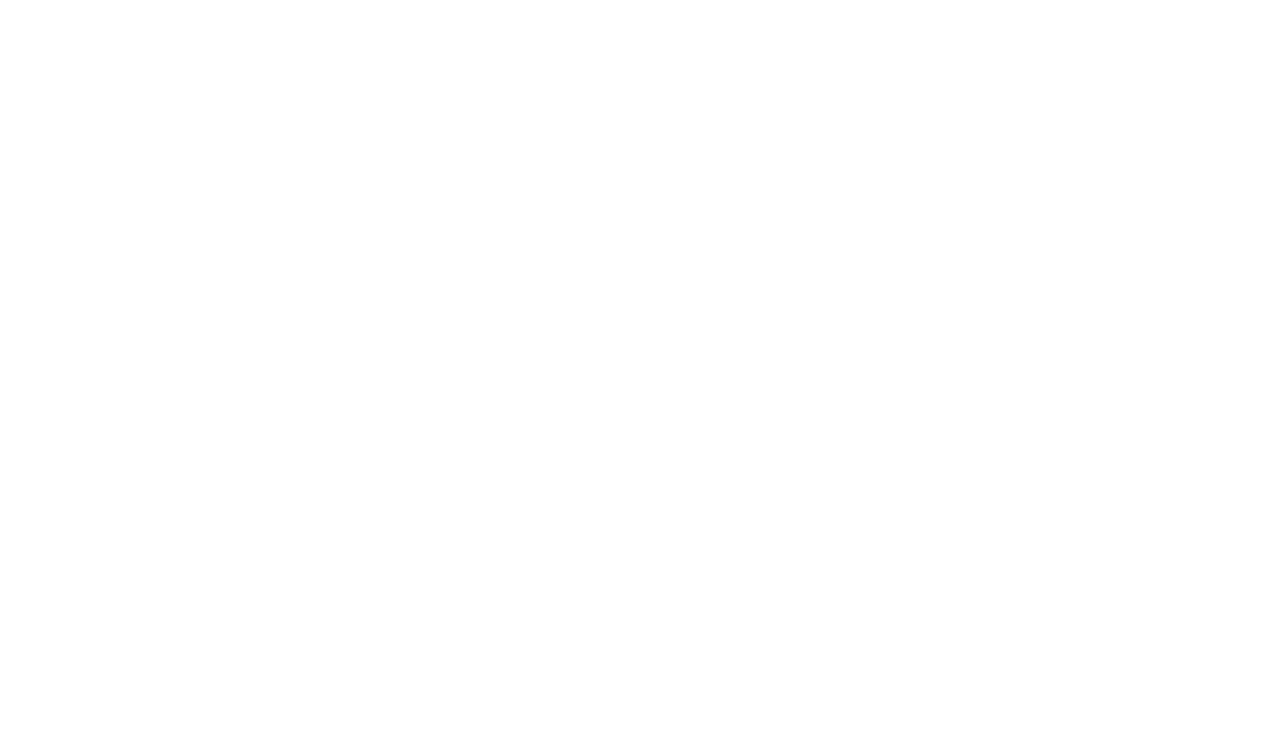
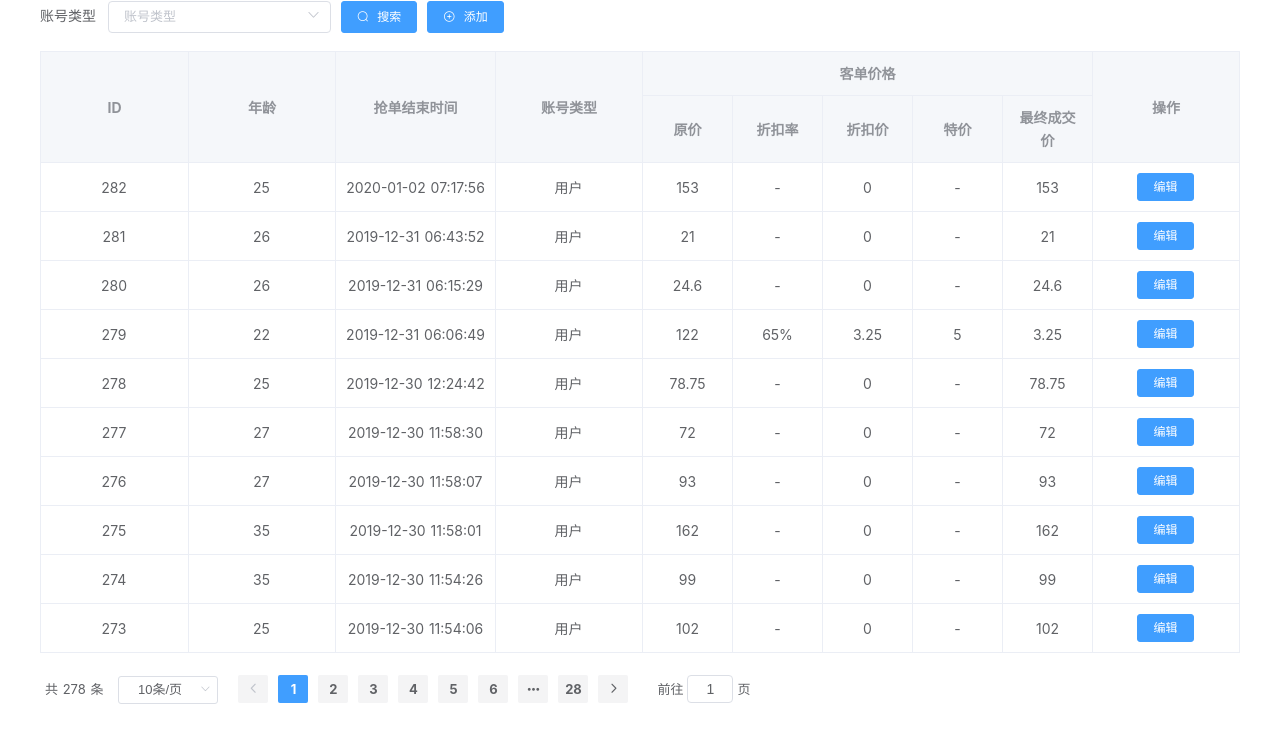
Before and after one commit to somours/notes, a Nuxt app in the folder nuxt/my_nuxt/: page /test in a window 1280 px wide. Before the commit this address had no page. Shown: the top 742 px of the page. Built offline with nearby package versions, Linux system fonts and the light colour scheme.

Commit message:
'继续完善自定义组件page及相关页面组件'

```diff
--- a/nuxt/my_nuxt/components/restructure/dialog/index.vue
+++ b/nuxt/my_nuxt/components/restructure/dialog/index.vue
@@ -45,6 +45,7 @@
       this.$emit('openDialog')
     },
     closeDialog () {
+      this.visible = false
       this.$emit('closeDialog')
     }
   }
--- a/nuxt/my_nuxt/components/restructure/dialogForm/index.vue
+++ b/nuxt/my_nuxt/components/restructure/dialogForm/index.vue
@@ -1,19 +1,22 @@
 <template>
   <MyDialog
-    :dialogVisible="dialogVisible"
-    :data="data"
+    :dialogVisible.sync="visible"
+    :data="dialogData"
   >
     <MyForm
       ref="dialogRuleForm"
+      :formRef="formRef"
       :size="size"
       :formData="dealedFormData"
       :form-lists="formLists"
       :label-width="labelWidth"
       :inline="inline"
+      :extraItemListObj="extraItemListObj"
       class="my-ruleForm"
     />
-    <div slot="footer" class="dialog-footer">
-      <div v-if="dialogFooterState === dialogFooterState.common">
+    <slot name="dialogFooter">
+      <div class="dialog-footer">
+        <div v-if="isCommon">
           <el-button @click="cancel">
             取消
           </el-button>
@@ -21,12 +24,13 @@
             确定
           </el-button>
         </div>
-      <div v-if="dialogFooterState===dialogFooterState.close" style="text-align: center;">
+        <div v-else style="text-align: center;">
           <el-button @click="close">
             关 闭
           </el-button>
         </div>
       </div>
+    </slot>
   </MyDialog>
 </template>
 
@@ -48,7 +52,7 @@
       type: Boolean,
       default: false
     },
-    data: {
+    dialogData: {
       type: Object,
       default: () => ({})
     },
@@ -79,9 +83,14 @@
         return {
           updateHttp: () => Promise.resolve(),
           insertHttp: () => Promise.resolve(),
-          getByIdHttp: () => Promise.resolve()
+          getByIdHttp: () => Promise.resolve(),
+          getListUrl: () => Promise.resolve()
         }
       }
+    },
+    needRequest: {
+      type: Boolean,
+      default: false
     },
     dialogFooterState: {
       type: String,
@@ -93,12 +102,22 @@
     },
     tableRefresh: { // 刷新相应的表格
       type: Function,
-      default: () => {}
+      default: null
     },
     // 请求的参数
     requestParams: {
       type: Array,
       default: () => []
+    },
+    // form的ref节点
+    formRef: {
+      type: String,
+      default: 'ruleForm'
+    },
+    // 需要请求的item里的list数组,为一个对象,key为item.key,value为请求后的列表数据
+    extraItemListObj: {
+      type: Object,
+      default: () => ({})
     }
   },
   data () {
@@ -110,16 +129,30 @@
     }
   },
   computed: {
+    // 底部状态
+    isCommon () {
+      return this.dialogFooterState === dialogFooterState.common
+    },
+    // 弹窗的显示
+    visible: {
+      get () {
+        return this.dialogVisible
+      },
+      set (val) {
+        this.$emit('update:dialogVisible', val)
+      }
+    },
     addOrEditRequest () {
       if (basics.isNull(this.urls.insertHttp) && this.basics.isNull(this.urls.updateHttp)) {
-        return () => new Promise()
+        return () => (new Promise(resolve => resolve({})))
       } else {
         return this.isEdit ? this.urls.updateHttp : this.urls.insertHttp
       }
     },
-    getByIdHttp () {
-      return basics.isFunction(this.urls.getByIdHttp) ? this.urls.getByIdHttp : () => Promise.resolve({})
-    },
+    // getByIdHttp () {
+    //   const ret = basics.isFunction(this.urls.getByIdHttp) ? this.urls.getByIdHttp : () => (new Promise(() => resolve({})))
+    //   return ret
+    // },
     // 默认要请求的参数
     defaultRequestParams () {
       const ret = []
@@ -134,24 +167,54 @@
       return ret
     }
   },
+  watch: {
+    dialogVisible () {
+      if (this.dialogVisible && this.needRequest) {
+        this._dialogFormLoad()
+      }
+    },
+    formData: {
+      deep: true,
+      handler () {
+        console.log('dialogFormData', this.formData)
+        if (this.isEdit) {
+          this._dialogFormLoad()
+        }
+      }
+    }
+  },
   mounted () {
-    this.getByIdHttp().then((res) => {
+    this._dialogFormLoad()
+  },
+  methods: {
+    _dialogFormLoad () {
+      if (this.needRequest) {
+        const getByIdHttp = basics.isFunction(this.urls.getByIdHttp) ? this.urls.getByIdHttp : () => (new Promise(resolve => resolve({})))
+        getByIdHttp().then((res) => {
           this.dealedFormData = { ...this.formData, ...res }
           // 暴露事件
           this.$emit('dialogFormLoad', this.dealedFormData)
         })
+      } else {
+        this.dealedFormData = { ...this.formData }
+        // 暴露事件
+        this.$emit('dialogFormLoad', this.dealedFormData)
+      }
     },
-  methods: {
     cancel () {
       this.close()
     },
     close () {
-      this.$emit('update:dialogVisible', false)
+      this.visible = false
+      this.dealedFormData = {}
+      this.$refs.dialogRuleForm.resetForm()
+      // this.$emit('update:dialogVisible', false)
     },
     sure () {
       this.$refs.dialogRuleForm.validateForm().then((res) => { // res为处理后的数据
         console.log(res)
         this.$emit('validateFormDataSuc', res)
+        this._addOrEditRequest(res)
       })
     },
     // 添加或者更新接口
@@ -167,13 +230,20 @@
       }
       this.addOrEditRequest(postObj).then((res) => {
         this.close()
-        this.tableRefresh && this.tableRefresh()
+        const tableRefresh = basics.isNull(this.tableRefresh) ? this.urls.getListUrl : this.tableRefresh
+        if (basics.isFunction(tableRefresh)) {
+          tableRefresh()
+        }
       })
     }
   }
 }
 </script>
 
-<style scoped>
-
+<style scoped lang="scss">
+.dialog-footer {
+  display: flex;
+  justify-content: center;
+  align-items: center;
+}
 </style>
--- a/nuxt/my_nuxt/components/restructure/form/index.vue
+++ b/nuxt/my_nuxt/components/restructure/form/index.vue
@@ -1,6 +1,6 @@
 <template>
   <el-form
-    :ref="ref"
+    :ref="formRef"
     :size="size"
     :model="resFormData"
     :label-width="labelWidth"
@@ -13,7 +13,7 @@
           <slot :name="item.slot" />
         </div>
         <div v-else>
-          <MyRender :item="item" :index="index" :value.sync="resFormData[item.key]" :formData="resFormData" />
+          <MyRender :item="item" :index="index" :value.sync="resFormData[item.key]" :extraItemListObj="extraItemListObj" :formData="resFormData" />
         </div>
       </template>
     </el-form-item>
@@ -26,6 +26,7 @@
 import { regular } from '@/utils/validate'
 import { keyWord } from '@/utils/config'
 import { deepClone } from '@/utils/index'
+import basics from '@/utils/libs/basics'
 
 export default {
   name: 'MyForm',
@@ -54,15 +55,39 @@
       default: () => []
     },
     // form的ref节点
-    ref: {
+    formRef: {
       type: String,
       default: 'ruleForm'
+    },
+    // 需要请求的item里的list数组,为一个对象,key为item.key,value为请求后的列表数据
+    extraItemListObj: {
+      type: Object,
+      default: () => ({})
     }
   },
   data () {
     return {
       trigger: 'blur',
       resFormData: {}
+    }
+  },
+  watch: {
+    formData: {
+      deep: true,
+      handler () {
+        console.log('formFormData', this.formData)
+        this.dealFormData()
+      }
+    },
+    extraItemListObj: {
+      deep: true,
+      handler () {
+        this.formLists.forEach((item, index) => {
+          if (this.extraItemListObj.hasOwnProperty(item.key)) {
+            this.$set(this.formLists[index], 'list', this.extraItemListObj[item.key])
+          }
+        })
+      }
     }
   },
   mounted () {
@@ -90,11 +115,12 @@
           if (this.basics.isNull(this.formData[key]) && (this.basics.isArray(this.formData[key]) && this.basics.isArrNull(this.formData[key]))) {
             tempObj[key] = this.basics.isNull(item.value) ? '' : item.value
           } else {
-            tempObj[key] = this.formData[key] || ''
+            tempObj[key] = basics.isNull(this.formData[key]) ? '' : this.formData[key]
           }
         }
         if (fn) { fn(item, index) }
       })
+      console.log('resultFormData', tempObj)
       this.resFormData = tempObj
     },
     setItemValue (item) {
@@ -127,10 +153,10 @@
         }
       })
     },
-    resetForm (formName = this.ref) { // 重置表单
+    resetForm (formName = this.formRef) { // 重置表单
       this.$refs[formName].resetFields()
     },
-    validateForm (formName = this.ref) { // 验证表单
+    validateForm (formName = this.formRef) { // 验证表单
       return new Promise((resolve, reject) => {
         this.$refs[formName].validate((valid) => {
           if (valid) {
--- a/nuxt/my_nuxt/components/restructure/form/render/index.vue
+++ b/nuxt/my_nuxt/components/restructure/form/render/index.vue
@@ -34,6 +34,11 @@
     value: {
       type: [Number, String, Array],
       default: ''
+    },
+    // 需要请求的item里的list数组,为一个对象,key为item.key,value为请求后的列表数据
+    extraItemListObj: {
+      type: Object,
+      default: () => ({})
     }
   },
   data () {
--- a/nuxt/my_nuxt/components/restructure/page/index.vue
+++ b/nuxt/my_nuxt/components/restructure/page/index.vue
@@ -1,10 +1,14 @@
 <template>
   <div class="my-page">
     <div class="search-contianer">
-      <MySearch @handleSearch="handleSearch">
+      <MySearch
+        @handleSearch="handleSearch"
+        :searchLists="listMixins.searchList"
+        :extraItemListObj="extraItemListObj"
+      >
         <template slot="searchContainer">
           <slot name="addBefore" />
-          <el-form-item v-if="isNeedAdd">
+          <el-form-item v-if="listMixins.isNeedAdd">
             <el-button @click="handleAdd" size="small" type="primary" icon="el-icon-circle-plus-outline">
               添加
             </el-button>
@@ -15,12 +19,14 @@
     </div>
     <div class="table-container">
       <MyTable
-        :request="request"
+        :tableLists="listMixins.tableList"
+        :urls="urls"
         :query="query"
         :paginationState="paginationState"
         @tableLoad="tableLoad"
         @getByIdCallback="getByIdCallback"
         @dialog="dialog"
+        :extraItemListObj="extraItemListObj"
       />
     </div>
     <MyDialog
@@ -35,6 +41,15 @@
         <slot :name="key" :params="dialogDetailData" :state="dialogState" />
       </template>
     </MyDialog>
+    <!--formdialog-->
+    <MyFormDialog
+      :dialogVisible.sync="addOrEditDialog.visible"
+      :formData="addOrEditDialog.data"
+      :formLists="listMixins.formList"
+      :is-edit="addOrEditDialog.isEdit"
+      :urls="urls"
+      :extraItemListObj="extraItemListObj"
+    />
   </div>
 </template>
 
@@ -42,6 +57,7 @@
 import MyTable from '../table/index'
 import MySearch from '../search/index'
 import MyDialog from '../dialog/index'
+import MyFormDialog from '../dialogForm/index'
 import basics from '@/utils/libs/basics'
 import { tableItemType } from '@/utils/config'
 import { deepClone } from '@/utils'
@@ -50,11 +66,12 @@
   components: {
     MyTable,
     MySearch,
-    MyDialog
+    MyDialog,
+    MyFormDialog
   },
   props: {
     // 请求接口,列表getListUrl, 新增insertHttp, 编辑updateHttp
-    request: {
+    urls: {
       type: Object,
       default: () => ({})
     },
@@ -72,17 +89,21 @@
     paginationState: {
       type: Boolean,
       default: true
+    },
+    // 需要请求的item里的list数组,为一个对象,key为item.key,value为请求后的列表数据
+    extraItemListObj: {
+      type: Object,
+      default: () => ({})
     }
   },
   data () {
     return {
-      // 是否需要新增按钮
-      isNeedAdd: false,
       // 表格的搜索条件
       query: {},
       // 默认新增或者编辑详情的弹窗
       addOrEditDialog: {
         visible: false,
+        isEdit: false,
         data: {}
       },
       // 存放dialog的状态
@@ -98,11 +119,12 @@
     listMixins () {
       const ret = {
         searchList: [],
-        isNeedAdd: false,
+        isNeedAdd: false, // 是否需要新增按钮
         tableList: [],
         formList: []
       }
       this.list.forEach((item) => {
+        // item.list = basics.isArray(item.list) ? item.list : [] // 每个自身组件里做了处理,因为要独立出去
         if (item.tableHidden !== false) {
           if (this.typeIsActive(item)) {
             if (basics.isArray(item.activeType)) {
@@ -125,13 +147,14 @@
           }
           ret.tableList.push({ ...item })
         }
-        if (item.formHidden !== false && !this.typeIsActive(item)) {
+        if (item.form === true && !this.typeIsActive(item)) {
           ret.formList.push(this.filterKey('form', { ...item }))
         }
         if (item.search === true && !this.typeIsActive(item)) {
-          ret.searchList.push(this.filterKey('search', { ...item }))
+          ret.searchList.push(this.filterKey('search', { ...item, reg: [] }))
         }
       })
+      console.log('listMixins', ret)
       return ret
     }
   },
@@ -151,7 +174,12 @@
       return item.type === tableItemType.active
     },
     // 新增的按钮
-    handleAdd () {},
+    handleAdd () {
+      this.addOrEditDialog.visible = true
+      this.addOrEditDialog.isEdit = false
+      this.addOrEditDialog.data = {}
+      this.$emit('handleAdd')
+    },
     // 表格加载列表完成
     tableLoad (data) { // data为接口返回的数据
       console.log(data)
--- a/nuxt/my_nuxt/components/restructure/search/index.vue
+++ b/nuxt/my_nuxt/components/restructure/search/index.vue
@@ -1,12 +1,14 @@
 <template>
   <div class="search-container">
-    <MyForm :label-width="labelWidth" :inline="inline" :form-lists="searchLists">
+    <MyForm ref="searchForm" :label-width="labelWidth" :inline="inline" :form-lists="searchLists">
+      <template slot="formContainer">
         <el-form-item>
           <el-button @click="handleSearch" type="primary" icon="el-icon-search">
             {{ searchButtonText }}
           </el-button>
         </el-form-item>
         <slot name="searchContainer" />
+      </template>
     </MyForm>
   </div>
 </template>
@@ -37,7 +39,10 @@
   },
   methods: {
     handleSearch () { // 触发searchData出去
-      this.$emit('handleSearch', {})
+      this.$refs.searchForm.validateForm().then((res) => {
+        console.log(res)
+        this.$emit('handleSearch', res)
+      })
     }
   }
 }
--- a/nuxt/my_nuxt/components/restructure/table/components/tableView/index.vue
+++ b/nuxt/my_nuxt/components/restructure/table/components/tableView/index.vue
@@ -23,7 +23,7 @@
 <script>
 import { filterEnumsLabel, getObjKeyValue, picturePath } from '@/utils/index'
 import { tableItemType } from '@/utils/config'
-import { listSerialize } from '@/components/restructure/form/render/render'
+// import { listSerialize } from '@/components/restructure/form/render/render'
 import { parseTimeTwo } from '@/utils/filter'
 
 export default {
@@ -36,6 +36,11 @@
     data: { // 表格的数据
       type: Object,
       default: () => {}
+    },
+    // 需要请求的item里的list数组,为一个对象,key为item.key,value为请求后的列表数据
+    extraItemListObj: {
+      type: Object,
+      default: () => ({})
     }
   },
   data () {
@@ -74,20 +79,19 @@
     // 展示文本
     getText (column, callback) {
       let ret = '-'
-      const list = !this.basics.isArray(column.list) ? [] : column.list
-      // 把表格的requestList放在这里处理感觉比较好 ??
-      if (column.requestList) {
-        column.requestList().then((res) => {
-          listSerialize(res, column.listFormat, (serializedItem) => {
-            list[serializedItem.index] = serializedItem
-          })
-        })
-      }
-      const keyValue = this.data[column.key]
+      const list = this.basics.isArray(column.list) ? column.list : []
       const formatObj = this.basics.isObj(column.listFormat) ? column.listFormat : {
         value: 'value',
         label: 'label'
       }
+      // if (column.requestList) {
+      //   column.requestList().then((res) => {
+      //     listSerialize(res, formatObj, (serializedItem) => {
+      //       list[serializedItem.index] = serializedItem
+      //     })
+      //   })
+      // }
+      const keyValue = this.data[column.key]
       ret = filterEnumsLabel(keyValue, list, formatObj)
       // if (callback) callback(filter[0]);
       return ret
--- a/nuxt/my_nuxt/components/restructure/table/index.vue
+++ b/nuxt/my_nuxt/components/restructure/table/index.vue
@@ -103,7 +103,7 @@
       type: String,
       default: '操作'
     },
-    request: { // 表格的相关接口,要求传入的是一个返回promise的函数
+    urls: { // 表格的相关接口,要求传入的是一个返回promise的函数
       type: Object,
       default: () => ({
         getListUrl: () => Promise.resolve({}),
@@ -117,6 +117,11 @@
     paginationState: { // 是否展示分页
       type: Boolean,
       default: true
+    },
+    // 需要请求的item里的list数组,为一个对象,key为item.key,value为请求后的列表数据
+    extraItemListObj: {
+      type: Object,
+      default: () => ({})
     }
   },
   data () {
@@ -130,8 +135,17 @@
       tableItemType
     }
   },
-  computed: {
-
+  watch: {
+    extraItemListObj: {
+      deep: true,
+      handler () {
+        this.tableLists.forEach((item, index) => {
+          if (this.extraItemListObj.hasOwnProperty(item.key)) {
+            this.$set(this.tableLists[index], 'list', this.extraItemListObj[item.key])
+          }
+        })
+      }
+    }
   },
   mounted () {
     this.getTableList()
@@ -164,7 +178,7 @@
       //   this.total = this.tableData.length
       //   return false
       // }
-      this.request.getListUrl({ ...this.tableInfo, ...this.query }).then((res) => {
+      this.urls.getListUrl({ ...this.tableInfo, ...this.query }).then((res) => {
         if (this.paginationState === false) {
           this.tableData = res
         } else {
@@ -178,7 +192,7 @@
     // 表格里面的删除按钮
     deleteActive (row, index) {
       delectConfirm(this).then(() => {
-        this.request.deleteUrl(
+        this.urls.deleteUrl(
           {
             id: row.id
           },
@@ -193,7 +207,7 @@
     },
     // 表格普遍的通过id查询详情
     getById (row) { // 可以是空,或者返回Promise的函数,或者一个对象
-      const getByIdUrl = this.request.getByIdHttp
+      const getByIdUrl = this.urls.getByIdHttp
       const http = this.basics.isNull(getByIdUrl) ? () => Promise.resolve(row)
         : this.basics.isObj(getByIdUrl) ? () => Promise.resolve(getByIdUrl) : getByIdUrl
       this.$emit('getByIdCallback', () => {
@@ -226,6 +240,8 @@
 }
 </script>
 
-<style scoped>
-
+<style scoped lang="scss">
+.pagination {
+  padding-top: 20px;
+}
 </style>
--- /dev/null
+++ b/nuxt/my_nuxt/pages/test.vue
@@ -0,0 +1,127 @@
+<template>
+  <div class="container">
+    <MyPage :list="list" :urls="request" />
+  </div>
+</template>
+
+<script>
+import { formItemType, tableItemType } from '@/utils/config'
+import { orderListData } from '@/mockData/order/index'
+import MyPage from '@/components/restructure/page'
+// 账号的类型
+const userTypeList = [
+  { value: 0, label: '用户' },
+  { value: 100, label: '机构' }
+]
+export default {
+  components: {
+    MyPage
+  },
+  data () {
+    return {
+      request: {
+        getListUrl: (data) => {
+          console.log(data)
+          return Promise.resolve(orderListData.data)
+        }
+      },
+      list: [
+        {
+          key: 'id',
+          title: 'ID'
+        },
+        {
+          key: 'age',
+          title: '年龄',
+          type: formItemType.input,
+          form: true,
+          reg: ['required']
+        },
+        {
+          title: '抢单结束时间',
+          key: 'robSuccessTime',
+          width: 160,
+          tableView: tableItemType.tableView.date
+        },
+        {
+          title: '账号类型',
+          key: 'userType',
+          list: userTypeList,
+          search: true,
+          form: true,
+          type: formItemType.select,
+          reg: ['required'],
+          tableView: tableItemType.tableView.text
+        },
+        {
+          title: '客单价格',
+          children: [
+            {
+              title: '原价',
+              key: 'originalPrice',
+              width: 90
+            },
+            {
+              title: '折扣率',
+              key: 'discountRate',
+              render (h, { data }) {
+                const discountRat = data.row.discountRate
+                return h(
+                  'span',
+                  discountRat !== null ? discountRat + '%' : '-'
+                )
+              },
+              width: 90
+            },
+            {
+              title: '折扣价',
+              key: 'discountPrice',
+              width: 90,
+              standBy: 0
+            },
+            {
+              title: '特价',
+              key: 'tjPrice',
+              width: 90
+            },
+            {
+              title: '最终成交价',
+              key: 'currentPrice',
+              width: 90
+            }
+          ]
+        },
+        {
+          isNeedAdd: true,
+          type: tableItemType.active,
+          activeType: [
+            {
+              key: 'test',
+              type: tableItemType.activeType.detailsDialog
+            }
+          ]
+        }
+      ],
+      dialogVisible: false,
+      dialogData: {
+        title: 'hahaha'
+      }
+    }
+  },
+  methods: {
+    save () {
+      this.$refs.myForm.validateForm().then((res) => {
+        console.log(res)
+      })
+    }
+  }
+}
+</script>
+
+<style>
+  .container {
+    margin: 0 auto;
+    min-height: 100vh;
+    width: 1200px;
+  }
+</style>
```
Lines whose indentation alone changed are shown as unchanged.
